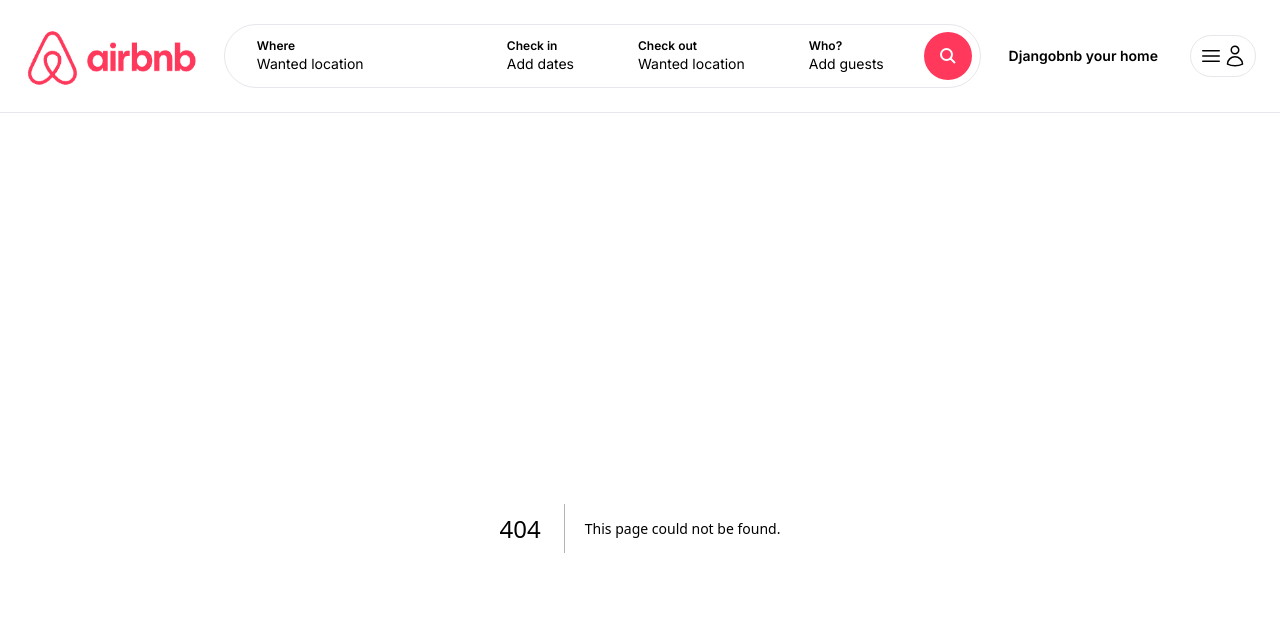
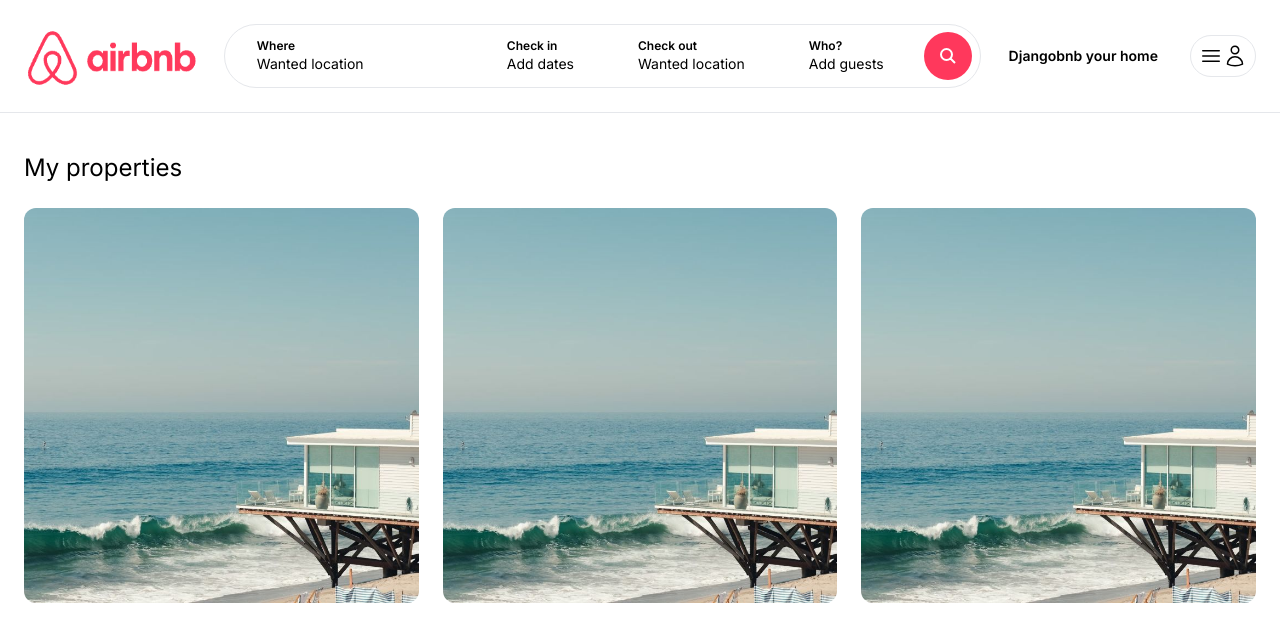
Before and after one commit to alexmihai288/djangobnb, a Next.js app: page /myproperties in a window 1280 px wide. Before the commit this address had no page. Shown: the top 642 px of the page. Built offline with nearby package versions, Linux system fonts and the light colour scheme.

Commit message:
chore - my properties page

```diff
--- /dev/null
+++ b/app/myproperties/page.tsx
@@ -0,0 +1,15 @@
+import React from "react";
+import { PropertyList } from "../components/properties/PropertyList";
+
+const MyPropertiesPage = () => {
+  return (
+    <main className="max-w-[1500px] mx-auto px-6 pb-6">
+      <h1 className="my-6 text-2xl">My properties</h1>
+      <div className="grid grid-cols-1 md:grid-cols-3 gap-6">
+        <PropertyList />
+      </div>
+    </main>
+  );
+};
+
+export default MyPropertiesPage;
```
